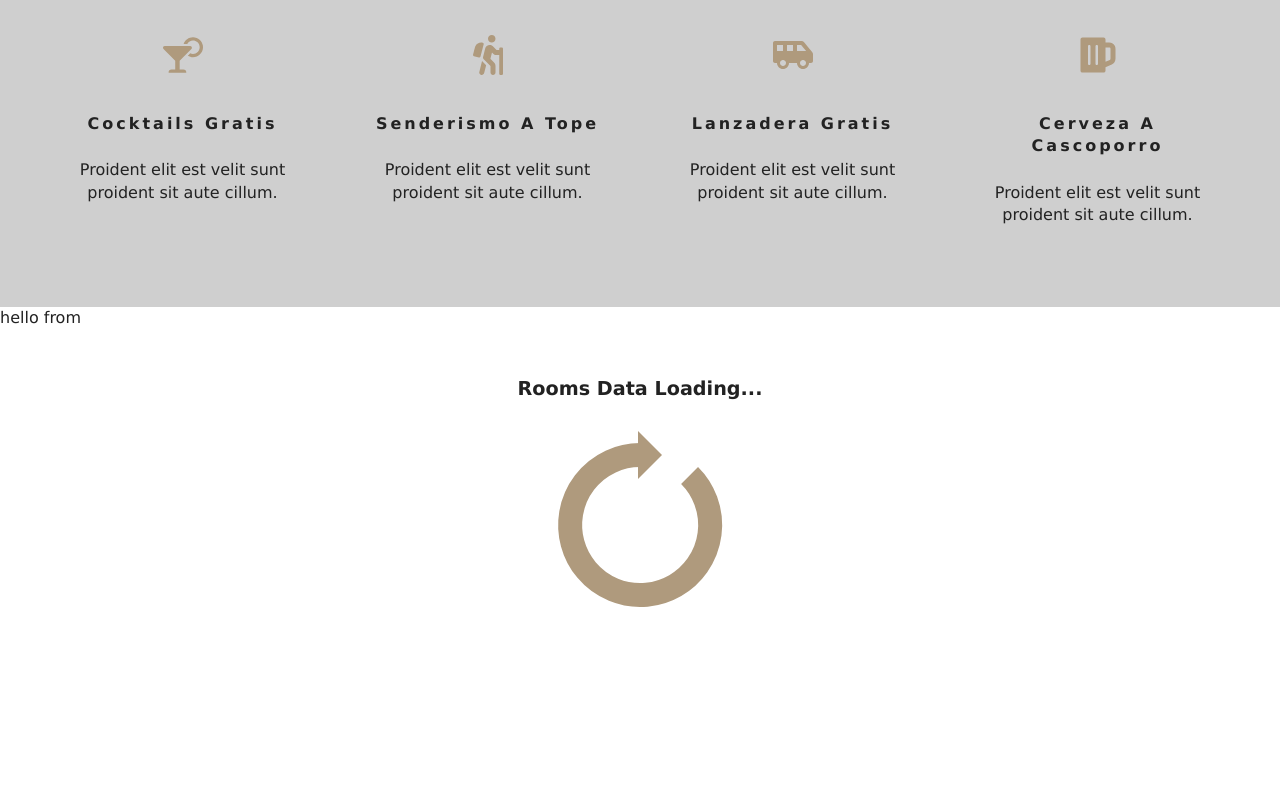
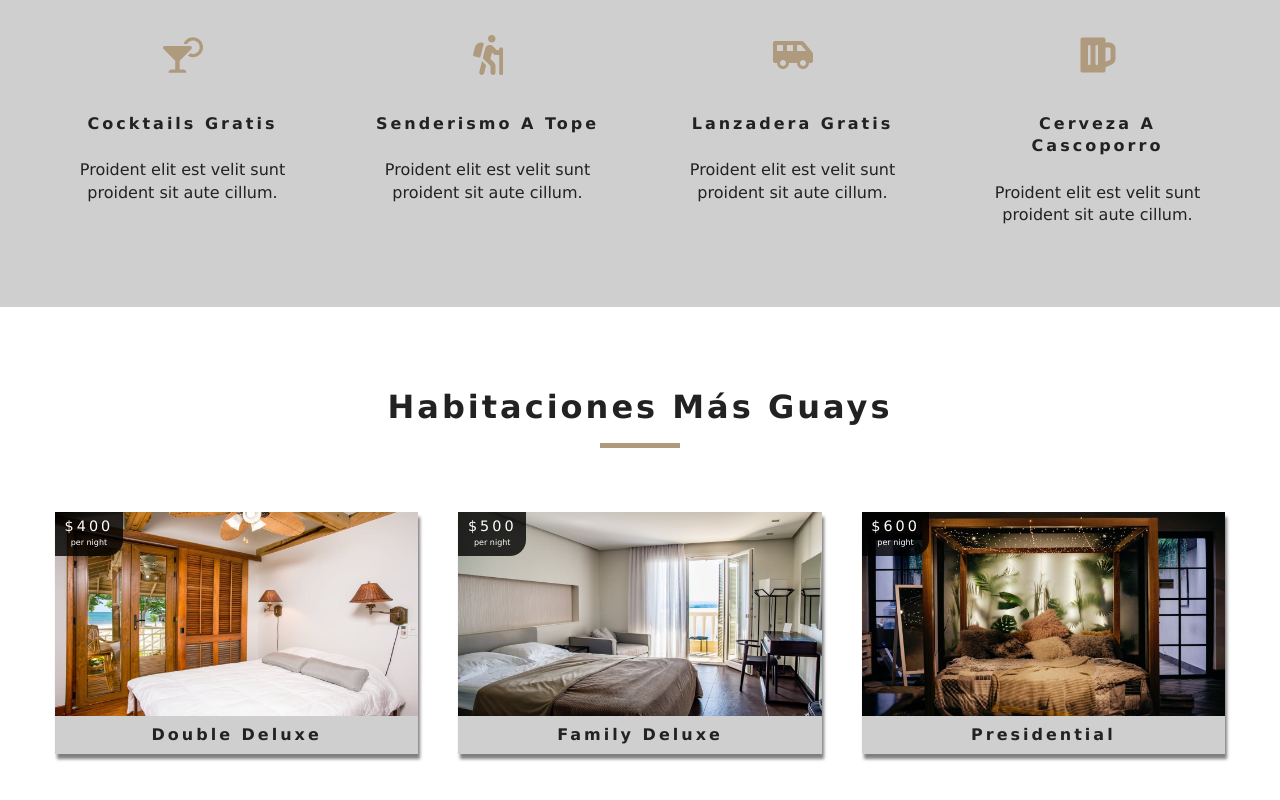
Before and after one commit to IvanMorenoValdes/HotelReactPractice, a React (Create React App) app: page / in a window 1280 px wide. Shown: the part 972-1772 px from the top of the page. Before the commit the page ends 1603 px from the top, so only its background shows below. Built offline with nearby package versions, Linux system fonts and the light colour scheme.

Commit message:
Haciendo single room (2:51)

```diff
--- a/src/App.js
+++ b/src/App.js
@@ -5,7 +5,7 @@
 import {Home} from './Pages/Home'
 import Error from './Pages/Error'
 import SingleRoom from './Pages/SingleRoom'
-import {Room} from './Pages/Room'
+import {Rooms} from './Pages/Rooms'
 
 import Navbar from './components/Navbar'
 import {Route, Switch} from 'react-router-dom'
@@ -16,8 +16,8 @@
     <Navbar/>
     <Switch>
       <Route exact path="/" component={Home}/>
-      <Route exact path="/single-room" component={SingleRoom}/>
-      <Route exact path="/rooms" component={Room}/>
+      <Route exact path="/rooms" component={Rooms}/>
+      <Route exact path="/rooms/:slug" component={SingleRoom}/>
       <Route component={Error}/>
     </Switch>
     </>
--- a/src/Context.js
+++ b/src/Context.js
@@ -34,9 +34,18 @@
         return tempItems;
     }
 
+    getRoom = (slug) => {
+        let tempRooms = [...this.state.rooms];
+        const room = tempRooms.find((room) => room.slug === slug);
+        return room;
+    };
+
     render() {
         return (
-            <RoomContext.Provider value={this.state}>
+            <RoomContext.Provider value={{
+                ...this.state,
+                getRoom: this.getRoom
+                }}>
                 {this.props.children}
             </RoomContext.Provider>
         )
--- a/src/Pages/Room.js
+++ b/src/Pages/Rooms.js
@@ -3,7 +3,7 @@
 import Banner from '../components/Banner'
 import {Link} from 'react-router-dom'
 
-export const Room = () => {
+export const Rooms = () => {
     return (
         <Hero hero="roomsHero">
             <Banner title='Nuestras habitaciones'>
--- a/src/Pages/SingleRoom.js
+++ b/src/Pages/SingleRoom.js
@@ -1,7 +1,35 @@
 import React, { Component } from 'react'
+import defaultBcg from '../images/room-1.jpeg'
+import Hero from '../components/Hero'
+import Banner from '../components/Banner'
+import {Link} from 'react-router-dom'
+import {RoomContext} from '../Context'
 
 export default class SingleRoom extends Component {
+
+    constructor(props) {
+        super(props);
+
+        this.state = {
+            slug: this.props.match.params.slug,
+            defaultBcg
+        }
+    }
+
+    static contextType = RoomContext;
+
     render() {
+        const {getRoom} = this.context;
+        const room = getRoom(this.state.slug);
+
+        if (!room){
+            return <div className="error">
+                <h3>
+                    Esa habitación no se ha podido encontrar.
+                </h3>
+                <Link to='/rooms' className='btn-primary' >Volver a habitaciones</Link>
+            </div>
+        }
         return (
             <div>
                 hello single room
--- a/src/components/FeaturedRooms.js
+++ b/src/components/FeaturedRooms.js
@@ -1,17 +1,27 @@
 import React, { Component } from 'react'
 import {RoomContext} from '../Context'
 import Loading from './Loading'
+import Room from './Room'
+import Title from './Title'
+
 export default class FeaturedRooms extends Component {
     static contextType = RoomContext;
     render() {
 
-        const {featuredRooms: rooms} = this.context;
-        console.log(rooms );
+        let {loading, featuredRooms: rooms} = this.context;
+        loading=false;
+        rooms = rooms.map(room => {
+            return <Room key={room.id} room={room}/>
+        });
+
         return(
-            <>
-        <div>hello from</div>
-        <Loading/>
-        </>
+            <section className="featured-rooms">
+                <Title title="Habitaciones más guays"/>
+                <div className="featured-rooms-center" >
+                    {loading ? <Loading /> : rooms}
+                </div>
+
+            </section>
         )
     }
 }
--- /dev/null
+++ b/src/components/Room.js
@@ -0,0 +1,32 @@
+import React from 'react'
+import defaultImg from '../images/room-1.jpeg'
+import {Link} from 'react-router-dom'
+import PropTypes from 'prop-types'
+
+export default function Room({room}) {
+
+    const {name, slug, images, price} = room;
+
+    return (
+        <article className="room">
+            <div className="img-container">
+                <img src={images[0] || defaultImg} alt="habitación individual"/>
+                <div className="price-top">
+                    <h6>${price}</h6>
+                    <p>per night</p>
+                </div>
+                <Link to={`/rooms/${slug}`} className="btn-primary room-link">Features</Link>
+            </div>
+            <p className="room-info">{name}</p>
+        </article>
+    )
+}
+
+Room.propTypes = {
+    room: PropTypes.shape({
+        name:PropTypes.string.isRequired,
+        slug:PropTypes.string.isRequired,
+        images: PropTypes.arrayOf(PropTypes.string).isRequired,
+        price: PropTypes.number
+    })
+}
```
